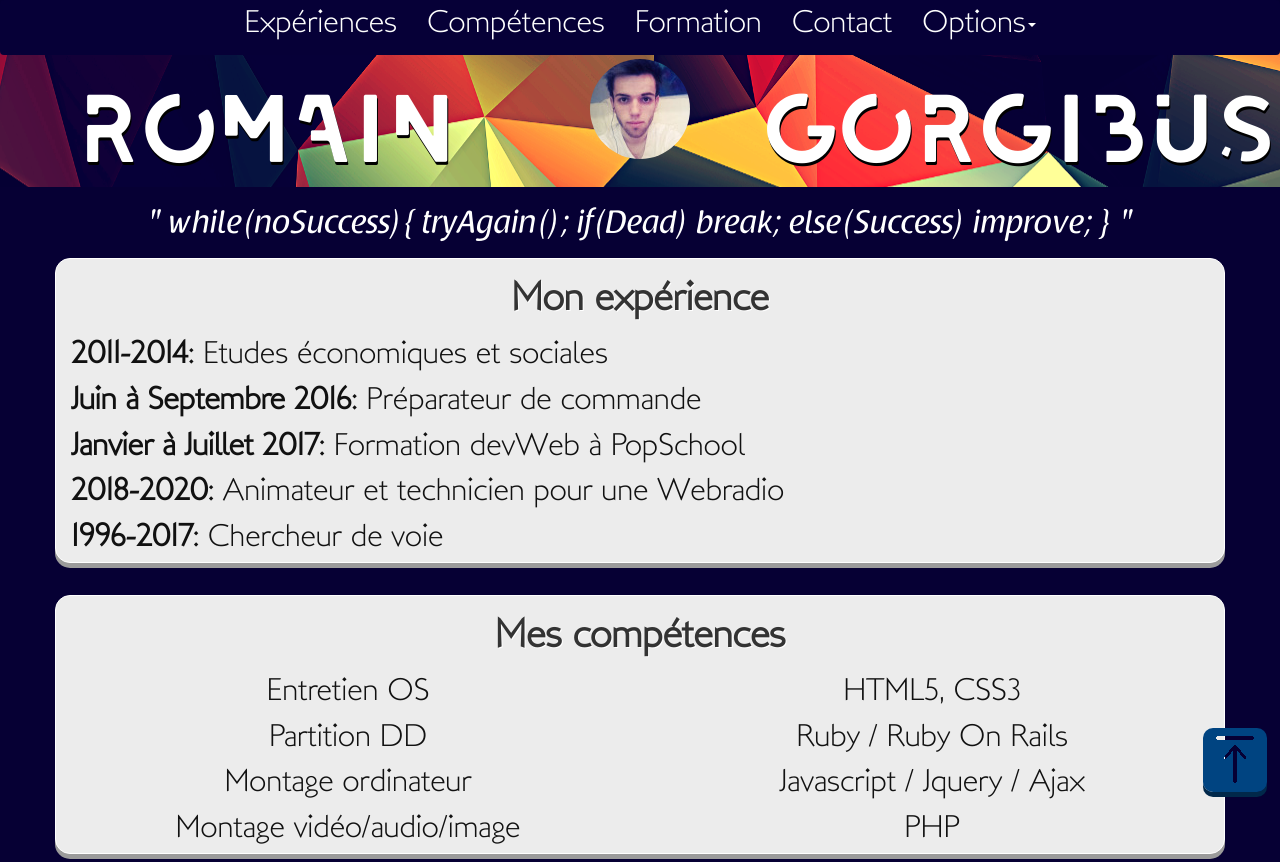
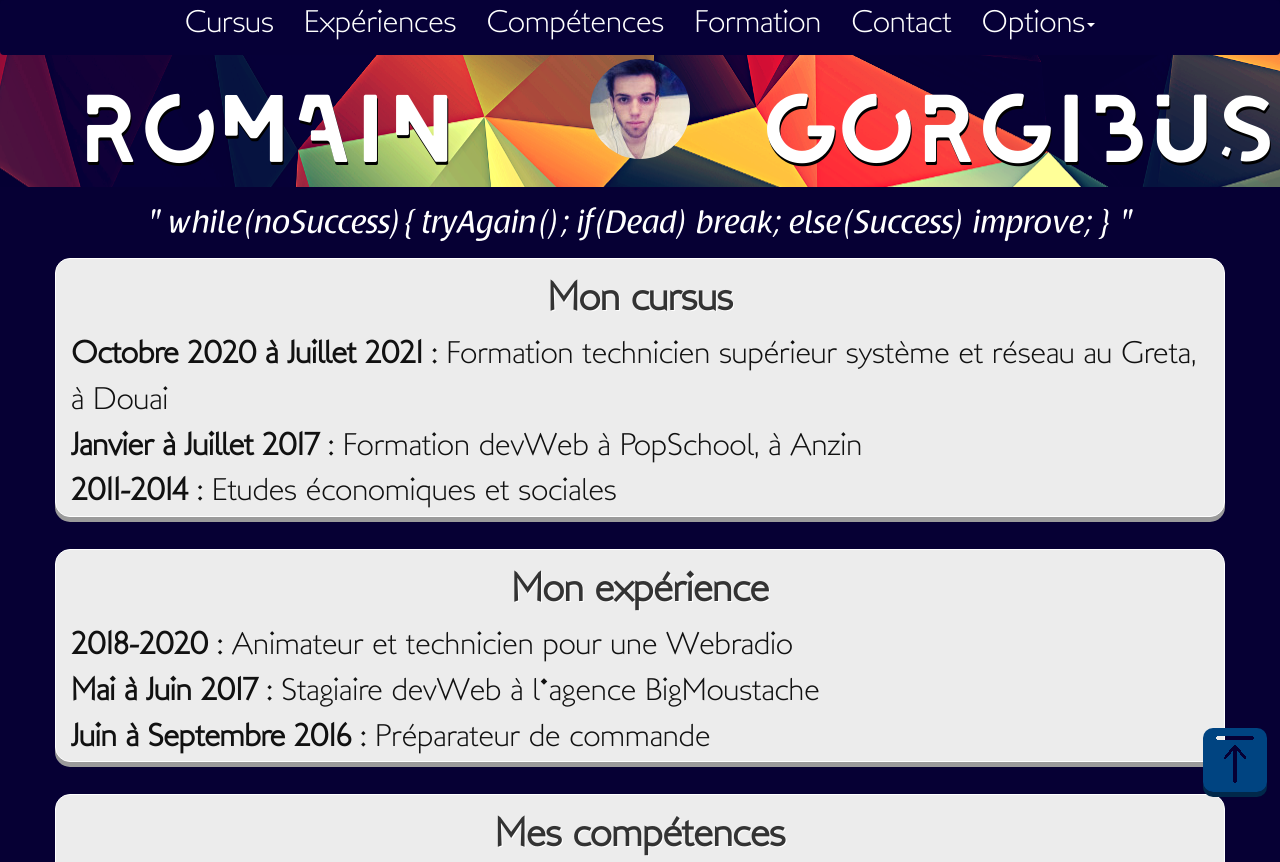
Before and after one commit to aonoloki/CV, a plain HTML site: page indexFr.html in a window 1280 px wide. Shown: the top 862 px of the page. Drawn offline with Linux system fonts and the light colour scheme.

Commit message:
Nouveau format + ajout d'information

```diff
--- a/indexFr.html
+++ b/indexFr.html
@@ -19,7 +19,7 @@
 <body class="in">
   <header id="top">
     <nav class="navbar navbar-default navbar-top">
-      <div class="container">
+      <div class="container" style="width:100%;">
         <div class="navbar-header">
           <button type="button" class="navbar-toggle collapsed" data-toggle="collapse" data-target="#navbar" aria-expanded="false" aria-controls="navbar">
             <span class="icon-bar"></span>
@@ -29,6 +29,7 @@
         </div>
         <div id="navbar" class="navbar-collapse collapse">
           <ul class="nav navbar-nav">
+            <li><a class="js-scrollTo" href="#cv">Cursus</a></li>
             <li><a class="js-scrollTo" href="#exp">Expériences</a></li>
             <li><a class="js-scrollTo" href="#comp">Compétences</a></li>
             <li><a class="js-scrollTo" href="#form">Formation</a></li>
@@ -53,7 +54,7 @@
           <h1>ROMAIN</h1>
         </div>
         <div class="col-md-2">
-          <a data-fancybox="gallery" class="portrait" href="img/portrait.jpg">
+          <a data-fancybox="gallery" href="img/portrait.jpg">
             <img class="portrait" src="img/portrait-mini.jpg" alt="Portrait" title="Clic to zoom">
           </a>
         </div>
@@ -72,16 +73,26 @@
       </div>
     </div>
   </header>
+  <div id="cv" class="container">
+    <div class="row">
+      <article class="col-md-12 art">
+        <h2>Mon cursus</h2>
+        <ul class="exp">
+          <li><span class="date">Octobre 2020 à Juillet 2021</span> : Formation technicien supérieur système et réseau au Greta, à Douai</li>
+          <li><span class="date">Janvier à Juillet 2017</span> : Formation devWeb à PopSchool, à Anzin</li>
+          <li><span class="date">2011-2014</span> : Etudes économiques et sociales</li>
+        </ul>
+      </article>
+    </div>
+  </div>
   <div id="exp" class="container">
     <div class="row">
       <article class="col-md-12 art">
         <h2>Mon expérience</h2>
         <ul class="exp">
-          <li><span class="date">2011-2014</span>: Etudes économiques et sociales</li>
-          <li><span class="date">Juin à Septembre 2016</span>: Préparateur de commande</li>
-          <li><span class="date">Janvier à Juillet 2017</span>: Formation devWeb à PopSchool</li>
-          <li><span class="date">2018-2020</span>: Animateur et technicien pour une Webradio</li>
-          <li><span class="date">1996-2017</span>: Chercheur de voie</li>
+          <li><span class="date">2018-2020</span> : Animateur et technicien pour une Webradio</li>
+          <li><span class="date">Mai à Juin 2017</span> : Stagiaire devWeb à l'agence BigMoustache</li>
+          <li><span class="date">Juin à Septembre 2016</span> : Préparateur de commande</li>
         </ul>
       </article>
     </div>
@@ -96,13 +107,11 @@
               <li>Entretien OS</li>
               <li>Partition DD</li>
               <li>Montage ordinateur</li>
-              <li>Montage vidéo/audio/image</li>
             </ul>
           </div>
           <div class="col-md-6">
             <ul>
               <li>HTML5, CSS3</li>
-              <li>Ruby / Ruby On Rails</li>
               <li>Javascript / Jquery / Ajax</li>
               <li>PHP</li>
             </ul>
```
